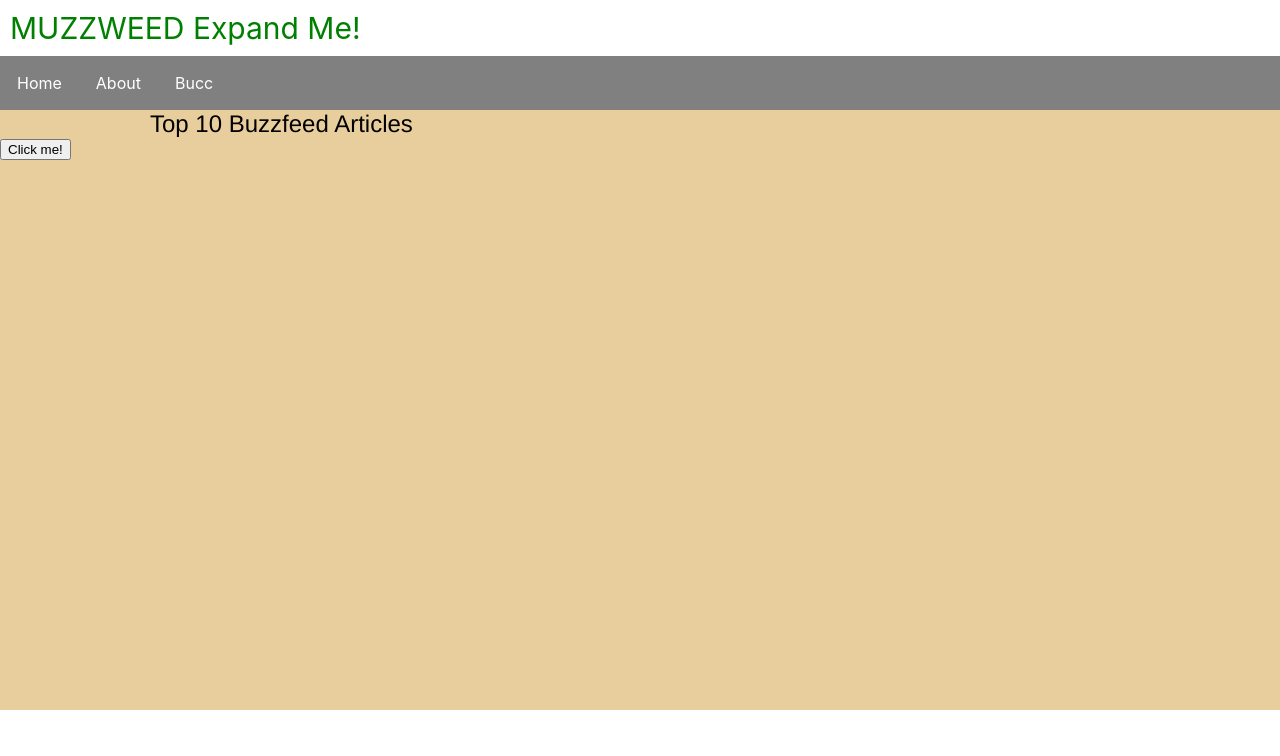
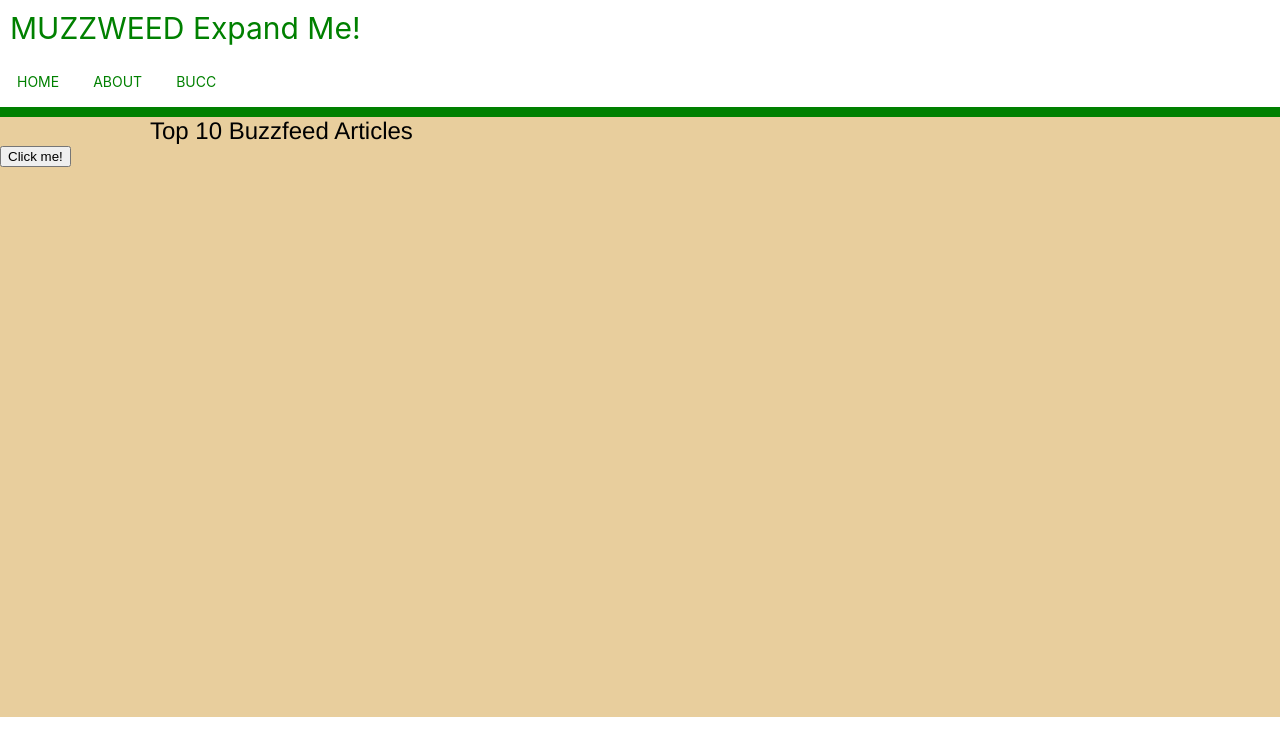
Before and after one commit to andreyavra/definitelynotmuzz, a React (Create React App) app: page / in a window 1280 px wide. Shown: the top 756 px of the page. Built offline with nearby package versions, Linux system fonts and the light colour scheme.

Commit message:
fleshing out design
sicc clean bars

```diff
--- a/src/components/Header.css
+++ b/src/components/Header.css
@@ -7,14 +7,14 @@
 
 .navi {
 
-	font-size: 16px;
-	background-color: grey;
+	font-size: 14px;
+	background-color: white;
 	display: flex;
 
 }
 .navi a{
 	text-decoration: none;
-	color: white;
+	color: green;
 }
 
 .navi .navLink:hover a{
@@ -28,3 +28,9 @@
 .navLink:hover {
 	background-color: #ffffff33;
 }
+
+.banner {
+	width: 100%;
+	background-color: green;
+	height: 10px;
+}
--- a/src/components/Header.jsx
+++ b/src/components/Header.jsx
@@ -32,17 +32,22 @@
       <div className = "navi">
 
       <div className = "navLink">
-       <Link to="/">Home</Link>
+       <Link to="/">HOME</Link>
       </div>
 
       <div className = "navLink">
-       <Link to="/about">About</Link>
+       <Link to="/about">ABOUT</Link>
        </div>
        <div className = "navLink">
-       <Link to="/Bucc">Bucc</Link>
+       <Link to="/Bucc">BUCC</Link>
        </div>
 
+
       </div>
+      <div className = "banner">
+
+
+       </div>
       </div>
 
 
```
